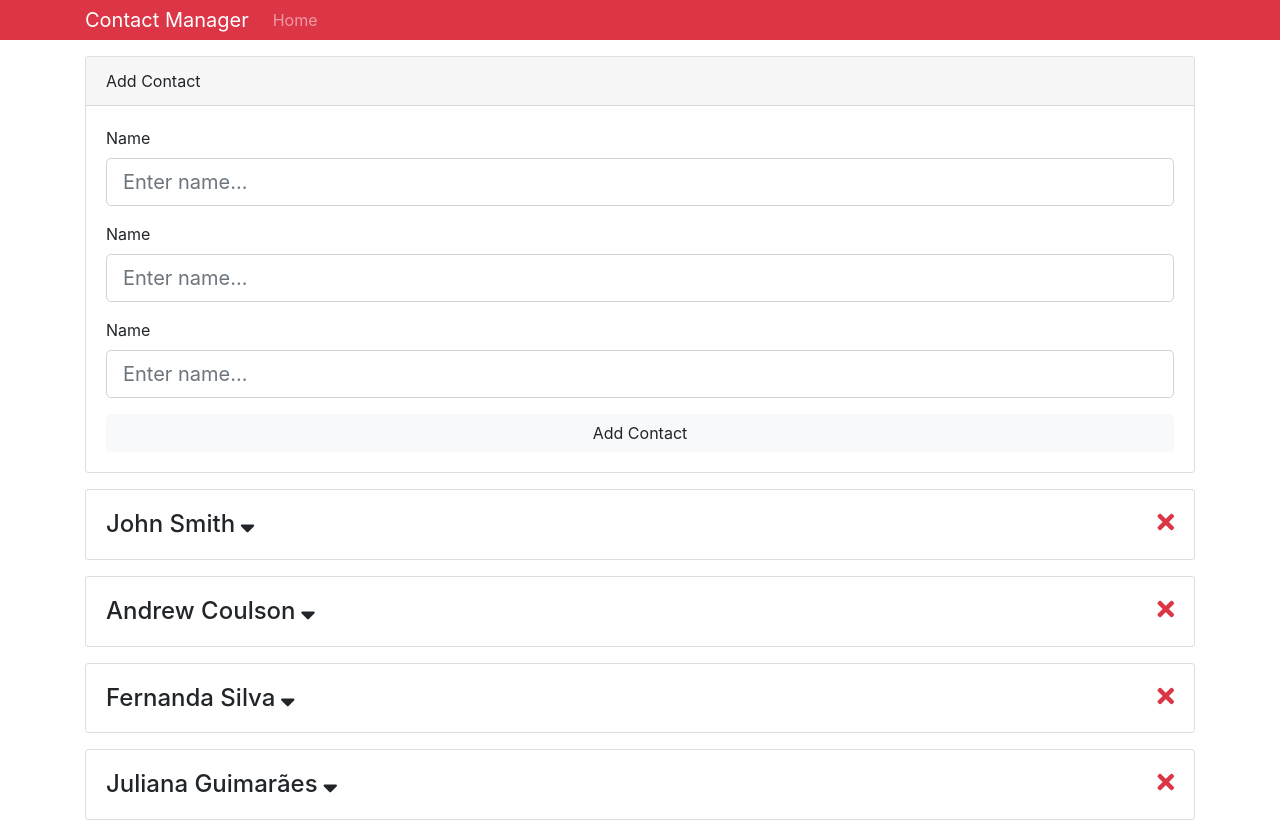
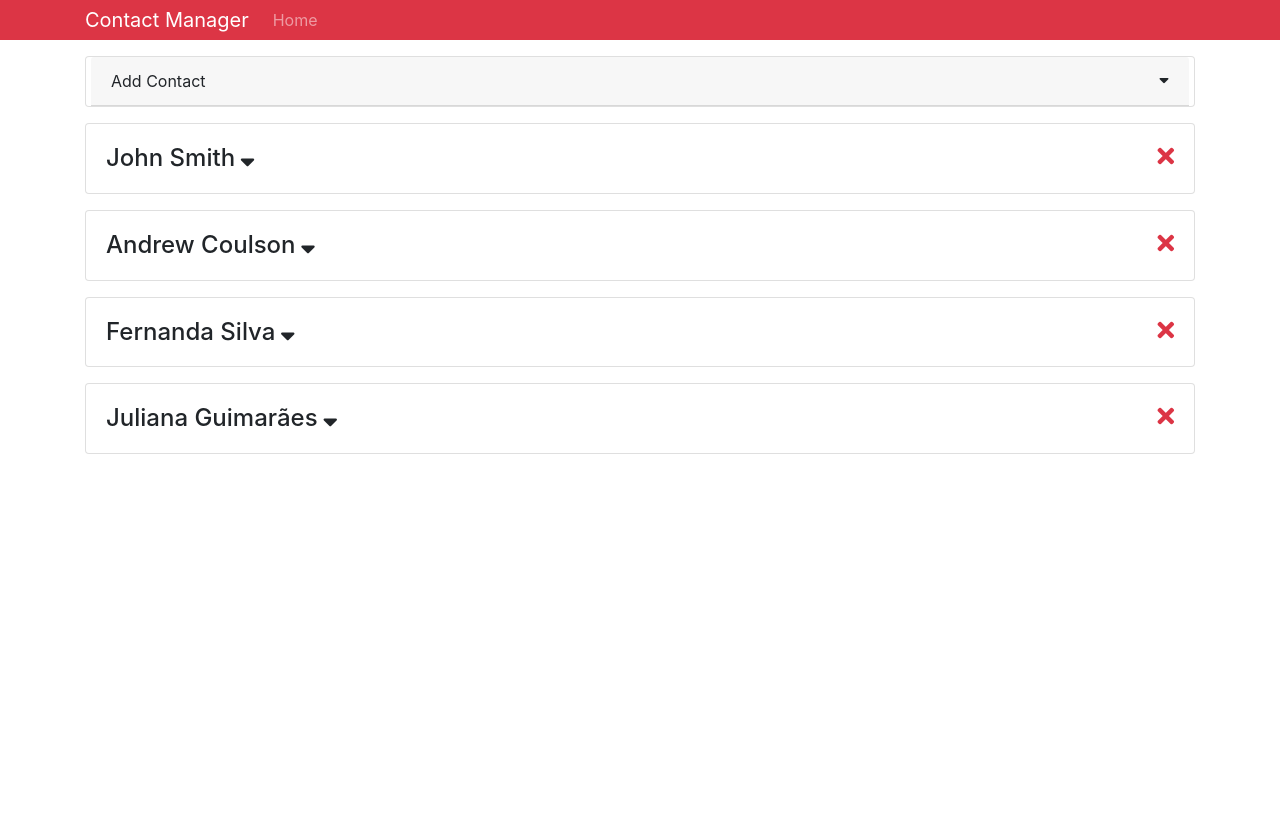
Before and after one commit to Jean-Barbosa9/contact_manager_react, a React (Create React App) app: page / in a window 1280 px wide. After the commit the page ends 800 px from the top, so only its background shows below. Built offline with nearby package versions, Linux system fonts and the light colour scheme.

Commit message:
Implementado a manipulaçao do formulario com o state

```diff
--- a/src/components/contacts/AddContact.js
+++ b/src/components/contacts/AddContact.js
@@ -4,49 +4,78 @@ class AddContact extends Component {
   state = {
     name: '',
     email: '',
-    phone: ''
+    phone: '',
+    showForm: false
+  }
+
+  onChange = (e) => this.setState({[e.target.name]: e.target.value});
+  onSubmit = (e) => {
+    e.preventDefault();
+    console.log(this.state)
   }
 
   render() {
     const { name, email, phone } = this.state
     return (
       <div className='card mb-3'>
-        <div className="card-header">Add Contact</div>
+        <div
+          className="card-header"
+          style={{margin: '0 5px',cursor: 'pointer'}}
+          onClick={event => {
+              this.setState({showForm: !this.state.showForm})
+              /*
+                if(!this.state.showForm) {event.target.style.transform = 'rotate(180deg) translateY(-50%)'}else{event.target.style.transform = ''}
+                aguardando para aprender em como mexer nos nós filhos, pois a ideia é rotacionar apenas o ícone
+              */
+            }
+          }
+        >
+          Add Contact
+          <i className="fas fa-sort-down float-right"></i>
+        </div>
+        {this.state.showForm ? (
           <div className="card-body">
-          <form>
+            <form onSubmit={this.onSubmit}>
               <div className="form-group">
-              <label htmlFor="name">Name</label>
+                <label htmlFor="name">Name: </label>
                 <input
                   type="text"
                   name="name"
                   className="form-control form-control-lg"
                   placeholder="Enter name..."
                   value={name}
+                  onChange={this.onChange}
                 />
               </div>
               <div className="form-group">
-              <label htmlFor="name">Name</label>
+                  <label htmlFor="emai">Email: </label>
                 <input
                   type="text"
-                name="name"
+                  name="email"
                   className="form-control form-control-lg"
-                placeholder="Enter name..."
-                value={name}
+                  placeholder="Enter email..."
+                  value={email}
+                  onChange={this.onChange}
                 />
               </div>
               <div className="form-group">
-              <label htmlFor="name">Name</label>
+                <label htmlFor="phone">Phone: </label>
                 <input
                   type="text"
-                name="name"
+                  name="phone"
                   className="form-control form-control-lg"
-                placeholder="Enter name..."
-                value={name}
+                  placeholder="Enter phone..."
+                  value={phone}
+                  onChange={this.onChange}
                 />
               </div>
               <input type="submit" className="btn btn-light btn-block" value="Add Contact"/>
             </form>
           </div>
+        )
+        :
+        null}
+
       </div>
       )
     }
```
Lines whose indentation alone changed are shown as unchanged.
